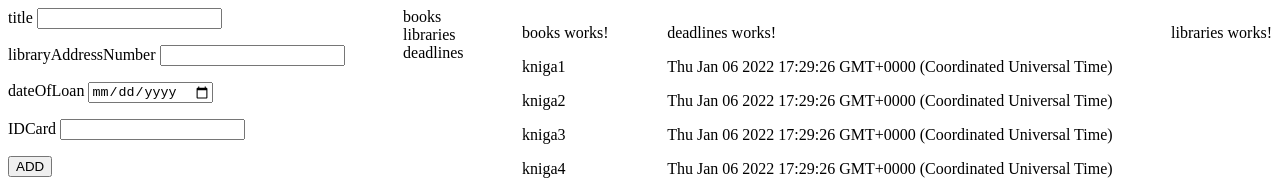
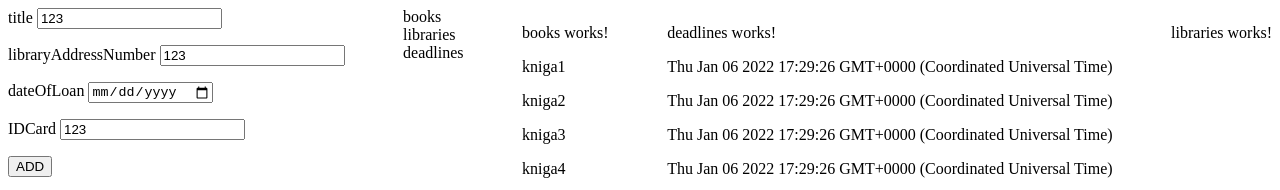
Before and after one commit to thiefunny/biblioteki-angular, an Angular app: page / in a window 1280 px wide. Shown: the top 190 px of the page. Built offline with nearby package versions, Linux system fonts and the light colour scheme.

Commit message:
work in progress

```diff
--- a/src/app/form/form.component.html
+++ b/src/app/form/form.component.html
@@ -1,11 +1,11 @@
 <form>
-    <label for="">title <input type="text" #title></label>
+    <label for="">title <input type="text" #title value="123"></label>
     <p></p>
-    <label for="">libraryAddressNumber <input type="number" #libraryAddressNumber></label>
+    <label for="">libraryAddressNumber <input type="number" #libraryAddressNumber value="123"></label>
     <p></p>
     <label for="">dateOfLoan <input type="date" #dateOfLoan></label>
     <p></p>
-    <label for="">IDCard <input type="number" #IDCard></label>
+    <label for="">IDCard <input type="number" #IDCard value="123"></label>
     <p></p>
     <p></p>
     <button type="button" (click)="addBook(title.value, libraryAddressNumber.valueAsNumber, dateOfLoan.valueAsDate, IDCard.valueAsNumber)">ADD</button>
--- a/src/app/shared/book.service.ts
+++ b/src/app/shared/book.service.ts
@@ -13,18 +13,21 @@ export class BookService {
     IDCard: number
   ) {
     const ID = this.books.length + 1;
+    const returnDate = dateOfLoan;
+    const testDate = dateOfLoan?.getDate();
     const newBook = {
       ID,
       title,
       returned: false,
       libraryAddress: { number: libraryAddressNumber, address: 'asd' },
       dateOfLoan,
-      returnDate: dateOfLoan,
+      returnDate,
       penalty: 2,
       IDcard: { cardNumber: IDCard },
     };
     this.books.push(newBook);
-    console.log(this.books);
+    // console.log(this.books);
+    console.log(testDate);
   }
 
   private IDs: number[] = [1, 2, 3, 4];
```
